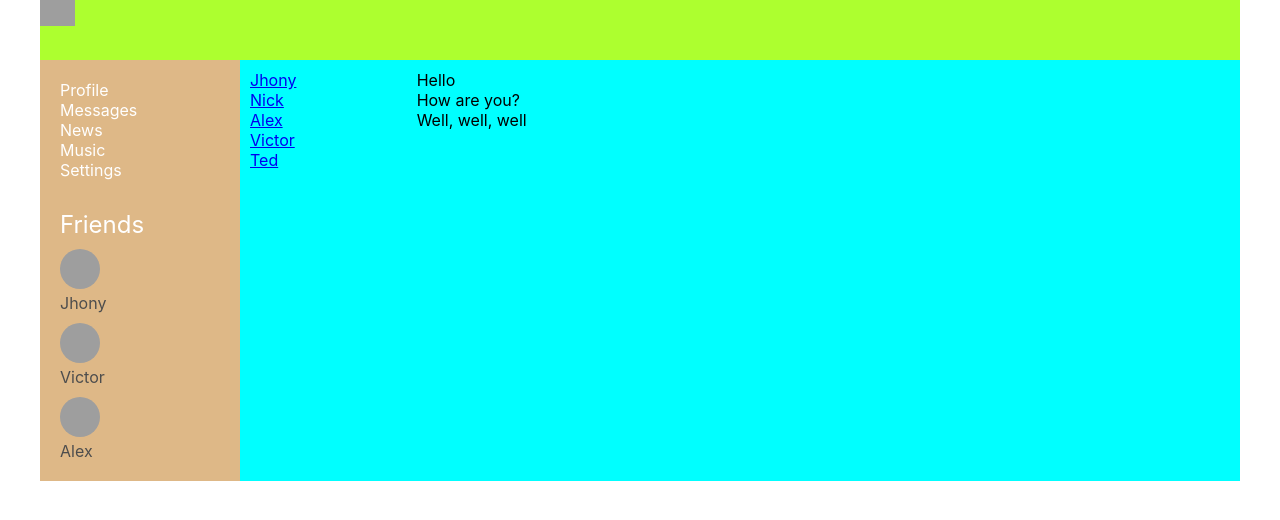
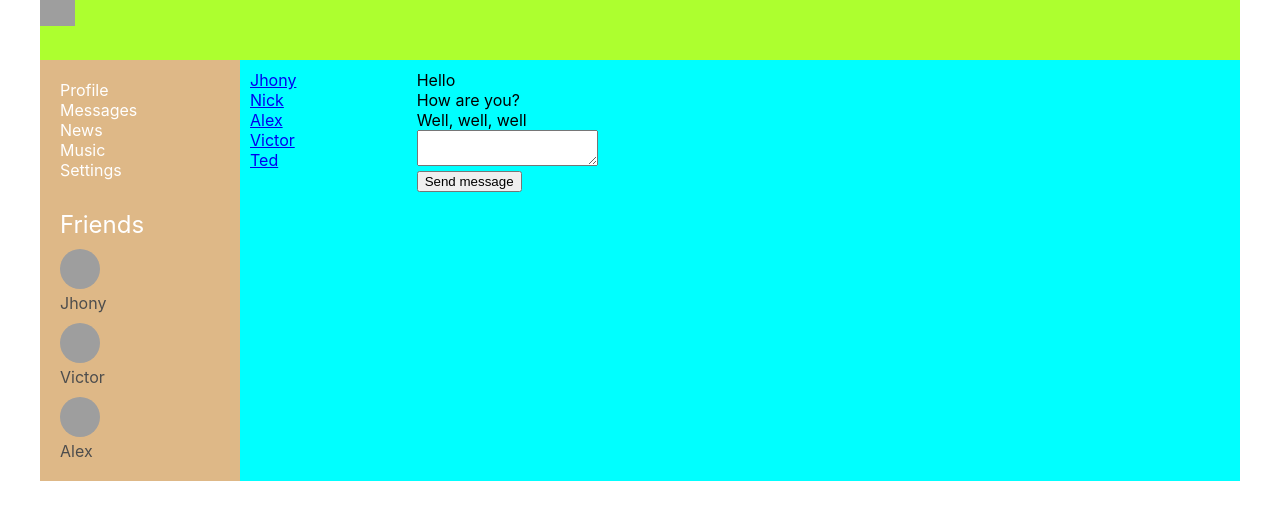
Before and after one commit to SergeyFedulov/React-App-v01, a React (Create React App) app: page /dialogs in a window 1280 px wide. Shown: the top 520 px of the page. Built offline with nearby package versions, Linux system fonts and the light colour scheme; grey boxes are pictures that could not be loaded.

Commit message:
feat: add onClick and add ref

```diff
--- a/src/components/Dialogs/Dialogs.jsx
+++ b/src/components/Dialogs/Dialogs.jsx
@@ -10,6 +10,11 @@
     let messagesElements =
         props.state.messages.map((m) => <Message message={m.message} />);
 
+    let newMessageElement = React.createRef();
+    let addMessage = () => {
+        let text = newMessageElement.current.value;
+        alert(text);
+    }
     return (
         <div className={classes.dialogs}>
             <div className={classes.dialogsItems}>
@@ -17,8 +22,13 @@
             </div>
             <div className={classes.messages}>
                 {messagesElements}
+                <div>
+                    <textarea ref={newMessageElement}></textarea>
+                </div>
+                <div>
+                    <button onClick={addMessage}>Send message</button>
+                </div>
             </div>
-
         </div>
     );
 }
--- a/src/components/Profile/MyPosts/MyPosts.jsx
+++ b/src/components/Profile/MyPosts/MyPosts.jsx
@@ -4,16 +4,20 @@
 
 const MyPosts = (props) => {
     let postsElements = props.posts.map((post) => <Post message={post.message} likesCount={post.likesCount} />);
-
+    let newPostElement = React.createRef();
+    let addPost = () => {
+        let text = newPostElement.current.value;
+        alert(text);
+    }
     return (
         <div className={classes.postsBlock}>
             <h3>My posts</h3>
             <div>
                 <div>
-                    <textarea></textarea>
+                    <textarea ref={newPostElement}></textarea>
                 </div>
                 <div>
-                    <button>Add Post</button>
+                    <button onClick={addPost}>Add Post</button>
                 </div>
             </div>
             <div className={classes.posts}>
```
Also changed, not shown: src/components/Dialogs/Dialogs.module.css (line endings or trailing spaces).
